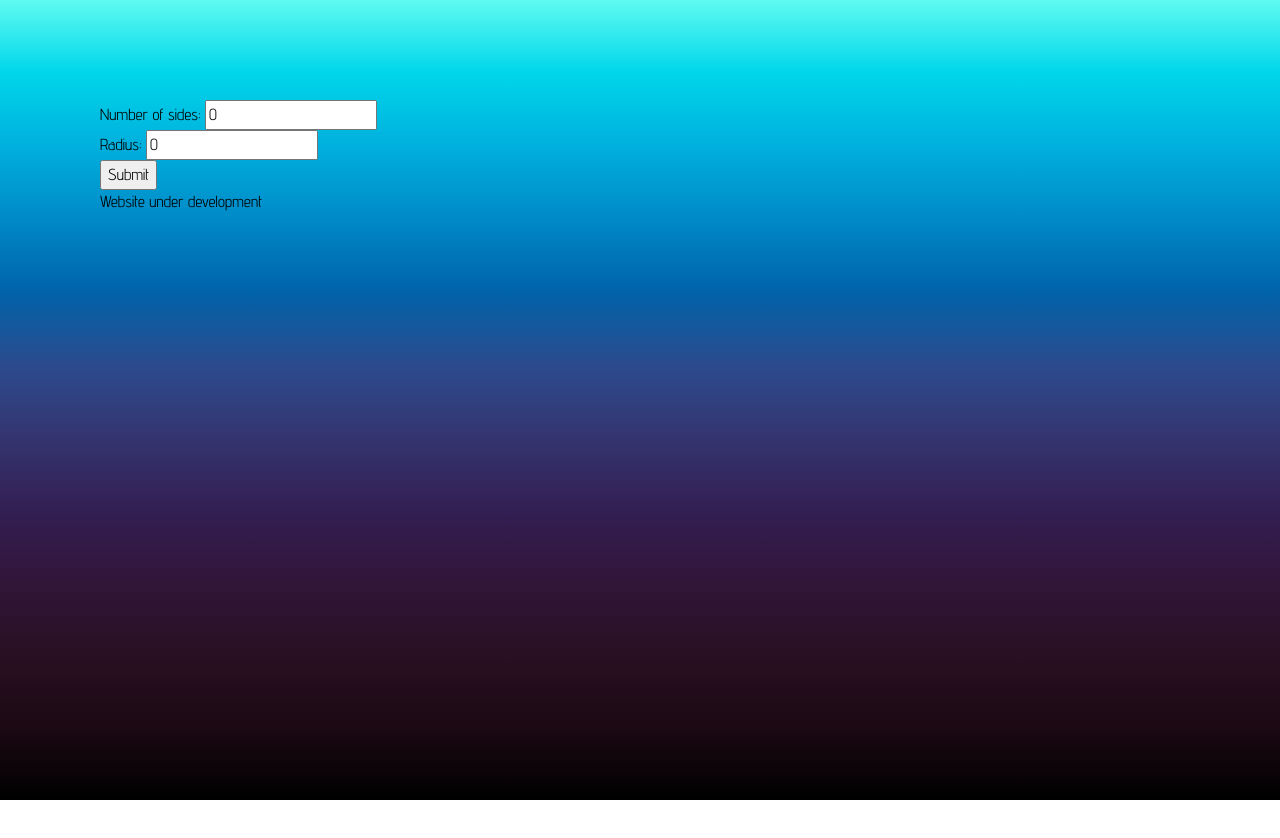
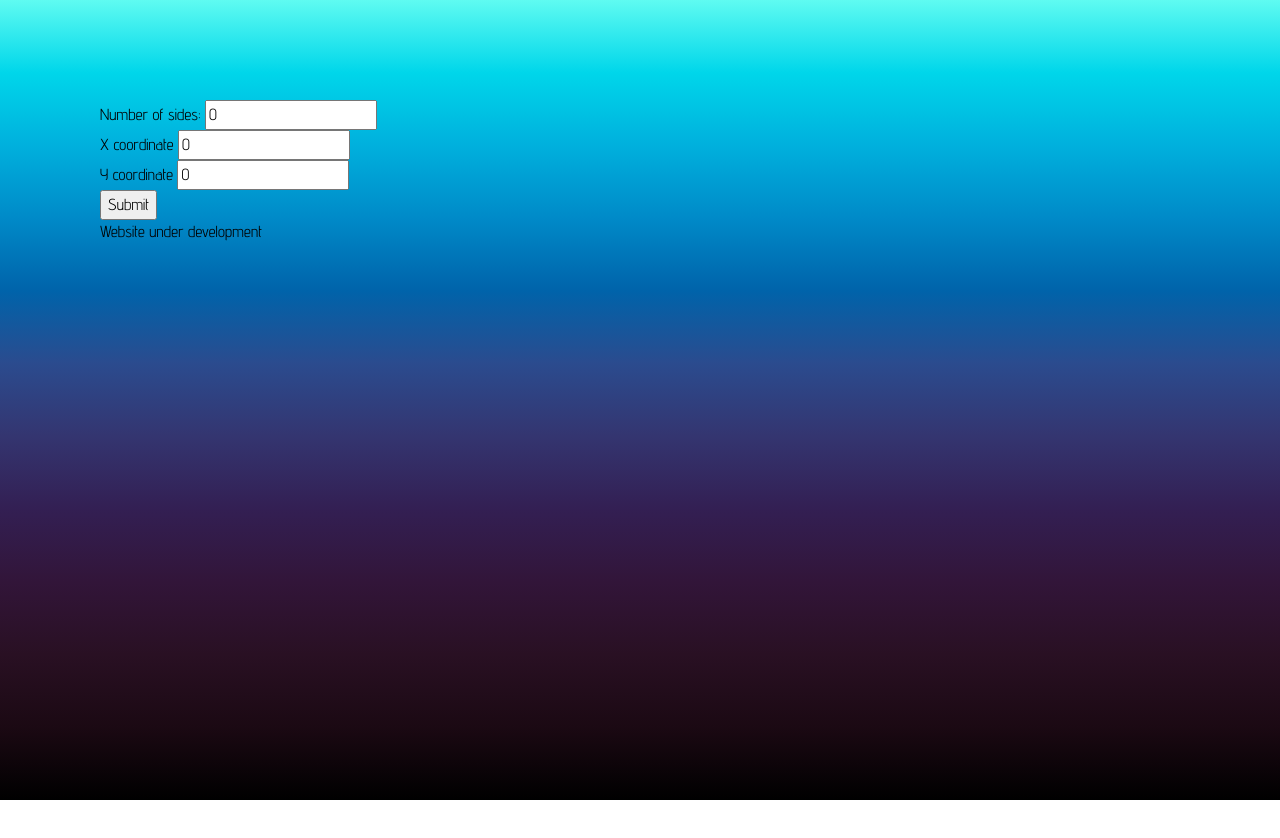
Before and after one commit to SkaarFacee/Mech_Ass, a plain HTML site: page page2.html in a window 1280 px wide. Drawn offline with nearby package versions, Linux system fonts and the light colour scheme; a web font is replaced by a local one.

Commit message:
Update page2.html
Removed Radius and added x and y coordinates

```diff
--- a/page2.html
+++ b/page2.html
@@ -40,8 +40,9 @@ body{
 }
 </style>
 <body>
-Number of sides: <input type="text" name="Numberofsides" value="0"><br>
-Radius: <input type="text" name="Radius" value="0"><br>
+Number of sides: <input type="number" name="Numberofsides" value="0"><br>
+X coordinate <input type="number" name="X" value="0"><br>
+Y coordinate <input type="number" name="Y" value="0"><br>
 <input type="submit" value="Submit">
 </form>
 
```
